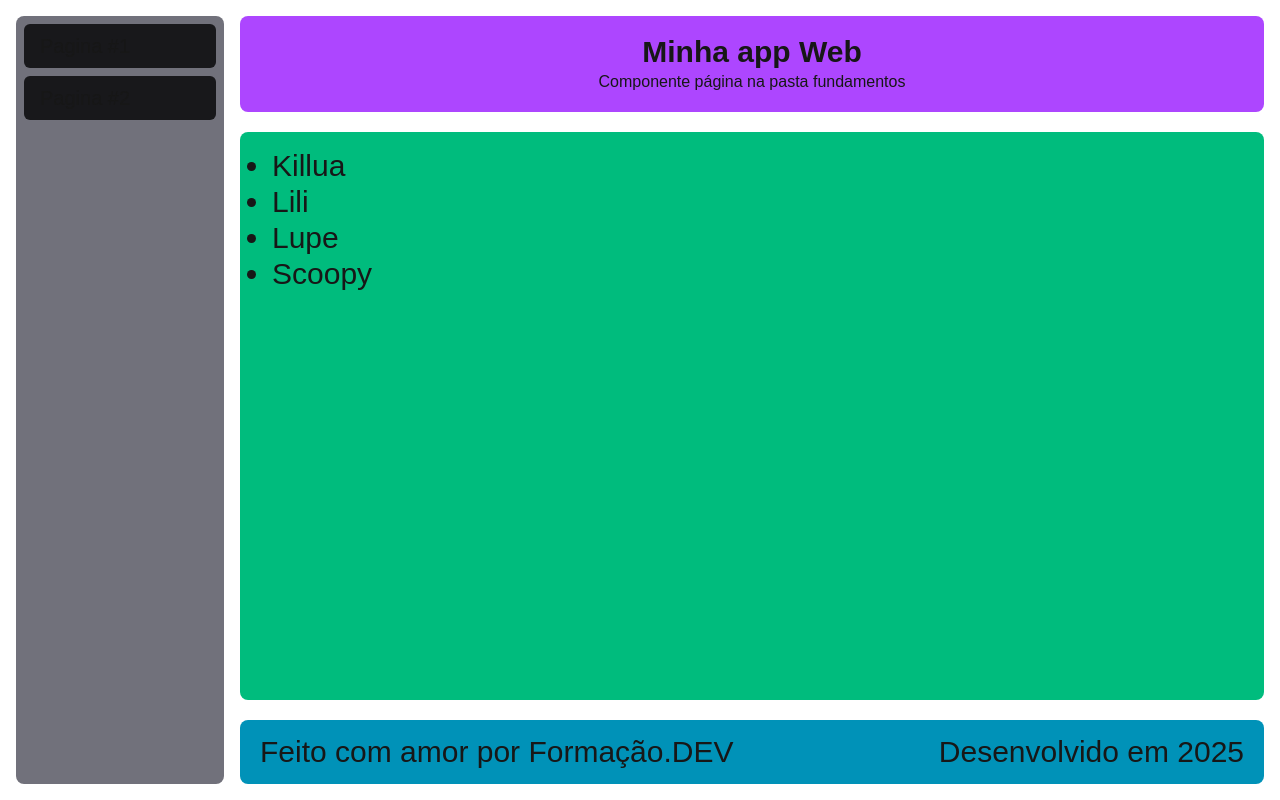
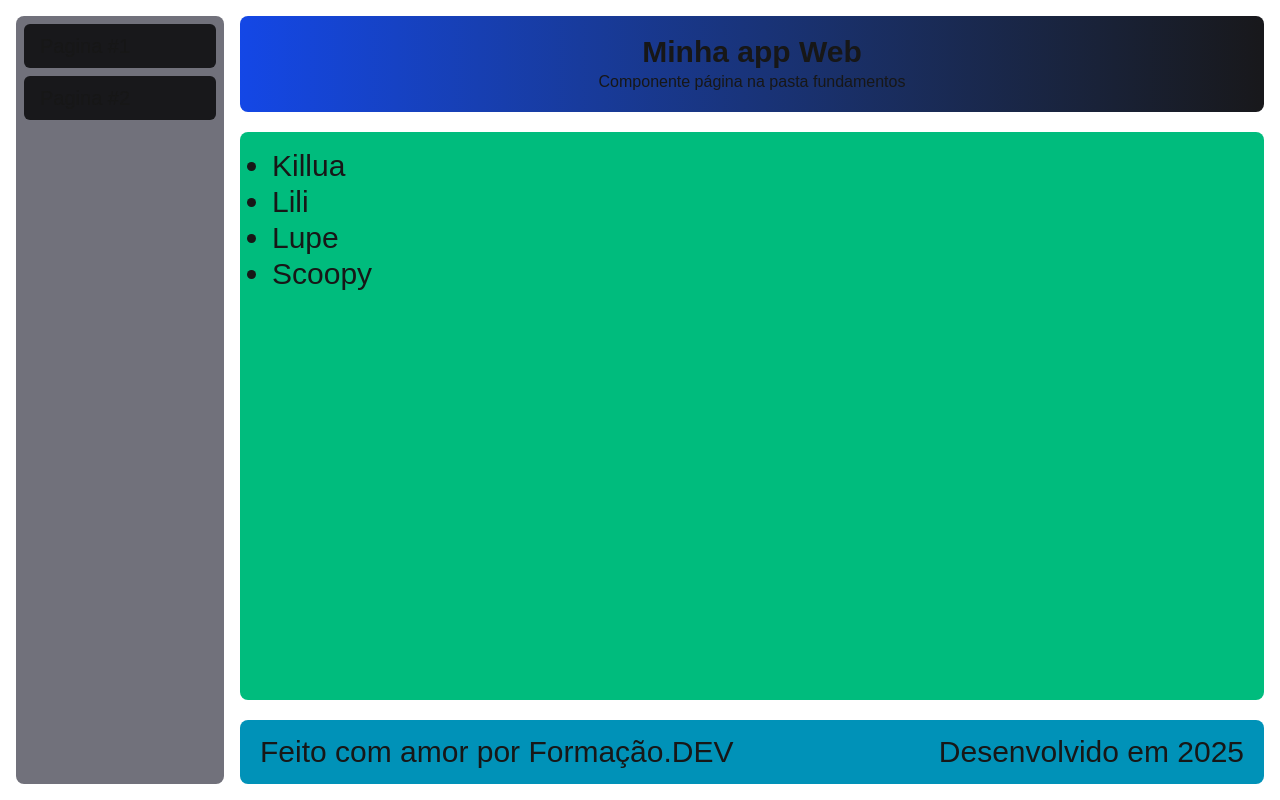
Before and after one commit to GustavoPaula/formacao-dev, a Next.js app in the folder react-fundamentos/: page /fundamentos/pagina in a window 1280 px wide. Built offline with nearby package versions, Linux system fonts and the light colour scheme.

Commit message:
props com tipos

```diff
--- a/react-fundamentos/components/Cabecalho.tsx
+++ b/react-fundamentos/components/Cabecalho.tsx
@@ -1,8 +1,14 @@
-export default function Cabecalho(props: any) {
+interface CabecalhoProps {
+  titulo: string
+  subtitulo: string
+  className: string
+}
+
+export default function Cabecalho(props: CabecalhoProps) {
   return (
     <div className={`
       flex flex-col justify-center items-center h-24
-      bg-purple-500 rounded-lg
+      bg-purple-500 rounded-lg ${props.className}
     `}>
       <h1 className="text-3xl font-black">{props.titulo}</h1>
       <h2>{props.subtitulo}</h2>
--- a/react-fundamentos/components/Conteudo.tsx
+++ b/react-fundamentos/components/Conteudo.tsx
@@ -1,4 +1,8 @@
-export default function Conteudo(props: any) {
+interface ConteudoProps {
+  children: any
+}
+
+export default function Conteudo(props: ConteudoProps) {
   return (
     <div className={`
       flex flex-col items-start flex-1 pl-8 p-4
--- a/react-fundamentos/components/Pagina.tsx
+++ b/react-fundamentos/components/Pagina.tsx
@@ -11,6 +11,7 @@ export default function Pagina(props: any) {
         <Cabecalho
           titulo={props.titulo}
           subtitulo={props.subtitulo}
+          className="h-24 bg-linear-to-r from-blue-700 to-zinc-900"
         />
         <Conteudo>
           {props.children}
```
Also changed, not shown: react-fundamentos/components/MenuItem.tsx (+6 -1 lines), react-fundamentos/components/Rodape.tsx (+6 -1 lines).
